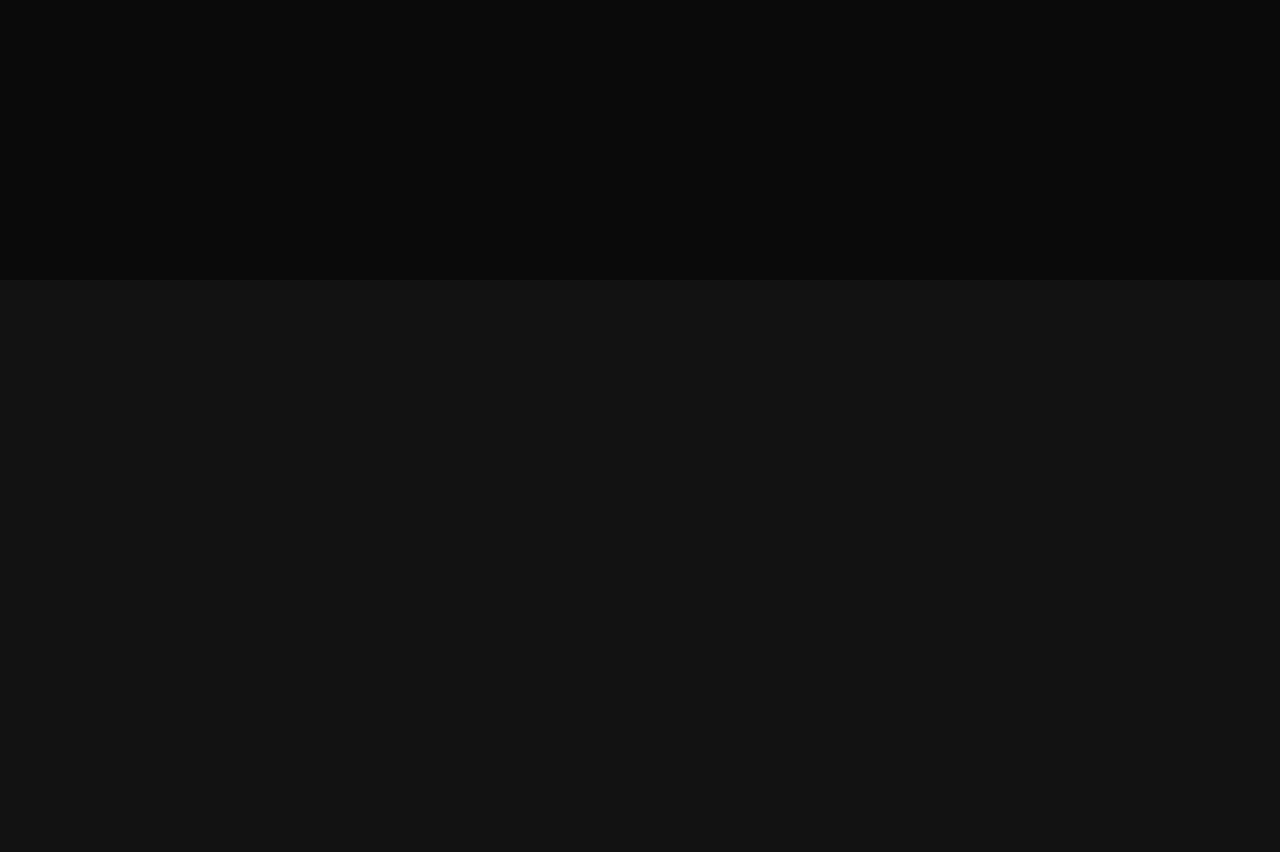
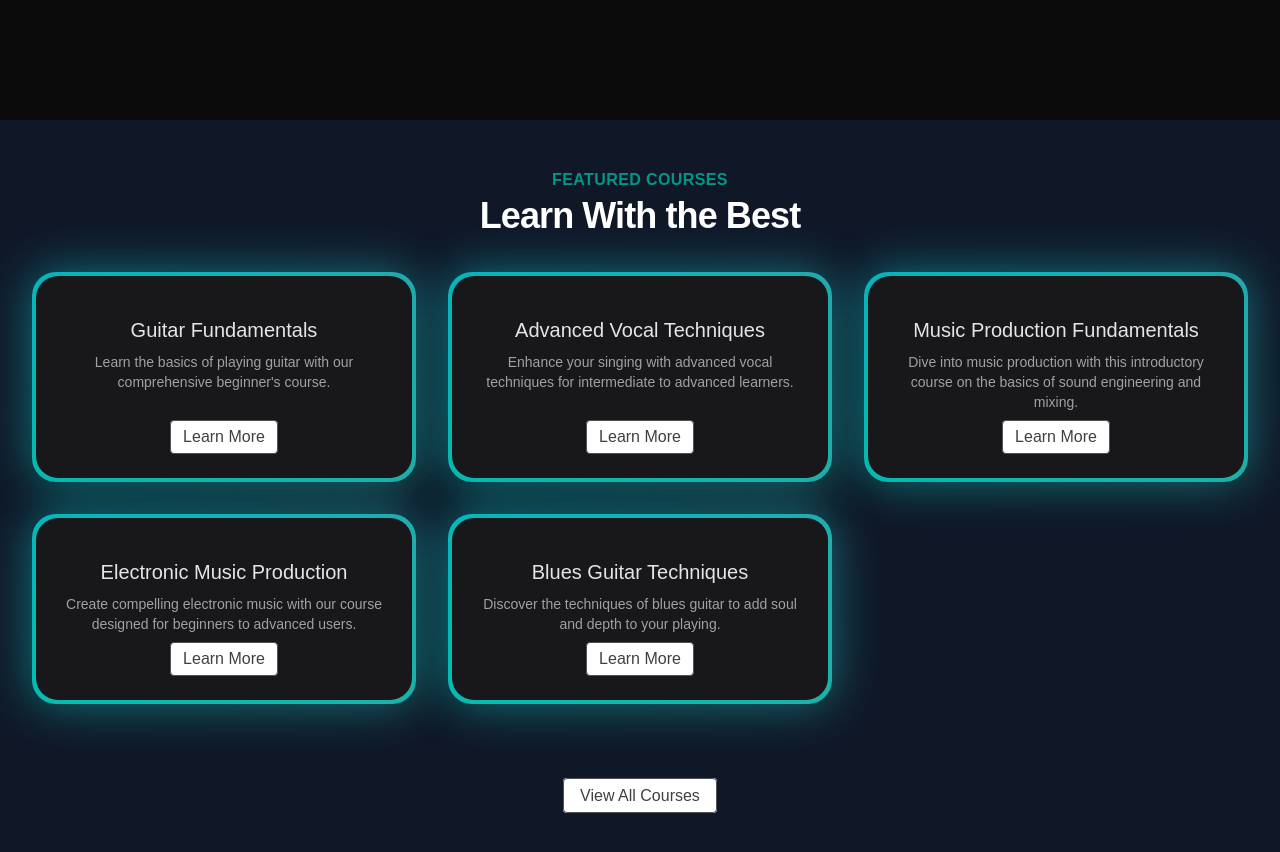
Before and after one commit to rishipatel83/musicnextjs, a Next.js app: page / in a window 1280 px wide. Shown: the part 520-1372 px from the top of the page. Before the commit the page ends 800 px from the top, so only its background shows below. Built offline with nearby package versions, Linux system fonts and the light colour scheme.

Commit message:
Add FeaturedCourses component and integrate it into the Home page

```diff
--- a/src/app/page.tsx
+++ b/src/app/page.tsx
@@ -1,9 +1,11 @@
+import FeaturedCourses from "@/components/FeaturedCourses";
 import HeroSection from "@/components/HeroSection";
 
 export default function Home() {
   return (
     <main className="min-h-screen bg-black/96 antialiased bg-grid-white/[0.02] ">
       <HeroSection/>
+      <FeaturedCourses/>
     </main>
   );
 }
--- /dev/null
+++ b/src/components/FeaturedCourses.tsx
@@ -0,0 +1,62 @@
+'use client'
+import Link from "next/link"
+import courseData from "../data/music_courses.json"
+import { BackgroundGradient } from "./ui/background-grandient"
+
+interface Course{
+        id: number,
+        title: string,
+        slug: string,
+        description: string,
+        price: number,
+        instructor: string,
+        isFeatured: boolean,
+        image: string
+}
+
+
+function FeaturedCourses() {
+    const featuredCourses = courseData.courses.filter((course:Course) => course.isFeatured)
+
+    return (
+        <div className="py-12 bg-gray-900">
+            <div>
+                <div className="text-center">
+                    <h2 className="text-base text-teal-600 font-semibold tracking-wide uppercase">FEATURED COURSES</h2>
+                    <p className="mt-2 text-3xl leading-8 font-extrabold tracking-tight text-white sm:text-4xl">Learn With the Best</p>
+                </div>
+            </div>
+            <div className="mt-10 mx-8">
+                <div className="grid grid-cols-1 sm:grid-cols-2 lg:grid-cols-3 gap-8 justify-center">
+                    {
+                        featuredCourses.map((course:Course)=>(
+                            <div key={course.id} className="flex justify-center">
+                                <BackgroundGradient className="flex flex-col rounded-[22px] bg-white dark:bg-zinc-900 overflow-hidden h-full max-w-sm">
+                                    <div
+                                    className="p-4 sm:p-6 flex flex-col items-center text-center grow"
+                                    >
+                                        <p className="text-lg sm:text-xl text-black mt-4 mb-2 dark:text-neutral-200">{course.title}</p>
+                                        <p className="text-sm text-neutral-600 dark:text-neutral-400 grow">{course.description}</p>
+                                        <Link href={`/courses/${course.slug}`}
+                                        className="px-3 py-1 mt-2 rounded border border-neutral-600 text-neutral-700 bg-white hover:bg-gray-100 transition duration-200"
+                                        >
+                                            Learn More
+                                        </Link>
+                                    </div>
+                                </BackgroundGradient>
+                            </div>
+                        ))
+                    }
+                </div>
+            </div>
+            <div className="mt-20 text-center">
+                <Link href={"/courses"}
+                className="px-4 py-2 rounded border border-neutral-600 text-neutral-700 bg-white hover:bg-gray-100 transition duration-200">
+                View All Courses
+                </Link>
+            </div>
+        </div>
+    )
+}
+
+export default FeaturedCourses
--- a/src/components/HeroSection.tsx
+++ b/src/components/HeroSection.tsx
@@ -6,7 +6,7 @@
 
 function HeroSection() {
 return (
-    <div className='h-auto md:h-[40rem] w-full rounded-md flex flex-col items-center justify-center relative overflow-hidden mx-auto py-10 md:py-0'>
+    <div className='h-auto md:h-160 w-full rounded-md flex flex-col items-center justify-center relative overflow-hidden mx-auto py-10 md:py-0'>
         <Spotlight
         className="-top-40 left-0 md:-top-20 md:left-60"
         fill="white"
@@ -22,7 +22,7 @@
                 <Link href={"/courses"}>
                 <Button
                 borderRadius='1.75rem'
-                className='"bg-white dark:bg-black text-black dark:text-white border-neutral-200 dark:border-slate-800'
+                className='"bg-white dark:bg-black text-black dark:text-white border-neutral-200 dark:border-slate-800 cursor-pointer'
                 >
                     Explore Courses
                 </Button>
--- /dev/null
+++ b/src/components/ui/background-grandient.tsx
@@ -0,0 +1,72 @@
+import { cn } from "@/lib/utils";
+import React from "react";
+import { motion } from "motion/react";
+
+export const BackgroundGradient = ({
+children,
+className,
+containerClassName,
+animate = true,
+}: {
+children?: React.ReactNode;
+className?: string;
+containerClassName?: string;
+animate?: boolean;
+}) => {
+const variants = {
+    initial: {
+    backgroundPosition: "0 50%",
+    },
+    animate: {
+    backgroundPosition: ["0, 50%", "100% 50%", "0 50%"],
+    },
+};
+return (
+    <div className={cn("relative p-1 group", containerClassName)}>
+    <motion.div
+        variants={animate ? variants : undefined}
+        initial={animate ? "initial" : undefined}
+        animate={animate ? "animate" : undefined}
+        transition={
+        animate
+            ? {
+                duration: 5,
+                repeat: Infinity,
+                repeatType: "reverse",
+            }
+            : undefined
+        }
+        style={{
+        backgroundSize: animate ? "400% 400%" : undefined,
+        }}
+        className={cn(
+        "absolute inset-0 rounded-3xl z-1 opacity-60 group-hover:opacity-100 blur-xl  transition duration-500 will-change-transform",
+        " bg-[radial-gradient(circle_farthest-side_at_0_100%,#00ccb1,transparent),radial-gradient(circle_farthest-side_at_100%_0,#7b61ff,transparent),radial-gradient(circle_farthest-side_at_100%_100%,#ffc414,transparent),radial-gradient(circle_farthest-side_at_0_0,#1ca0fb,#141316)]"
+        )}
+    />
+    <motion.div
+        variants={animate ? variants : undefined}
+        initial={animate ? "initial" : undefined}
+        animate={animate ? "animate" : undefined}
+        transition={
+        animate
+            ? {
+                duration: 5,
+                repeat: Infinity,
+                repeatType: "reverse",
+            }
+            : undefined
+        }
+        style={{
+        backgroundSize: animate ? "400% 400%" : undefined,
+        }}
+        className={cn(
+        "absolute inset-0 rounded-3xl z-1 will-change-transform",
+        "bg-[radial-gradient(circle_farthest-side_at_0_100%,#00ccb1,transparent),radial-gradient(circle_farthest-side_at_100%_0,#7b61ff,transparent),radial-gradient(circle_farthest-side_at_100%_100%,#ffc414,transparent),radial-gradient(circle_farthest-side_at_0_0,#1ca0fb,#141316)]"
+        )}
+    />
+
+    <div className={cn("relative z-10", className)}>{children}</div>
+    </div>
+);
+};
```
